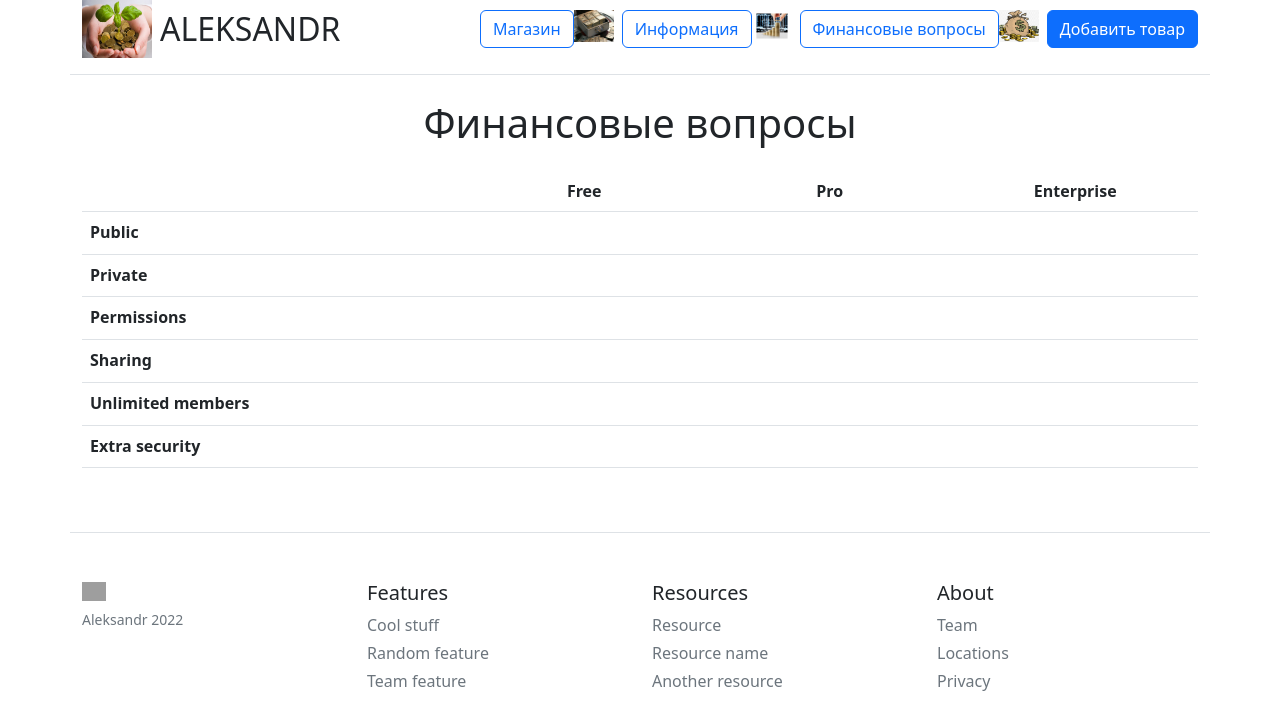
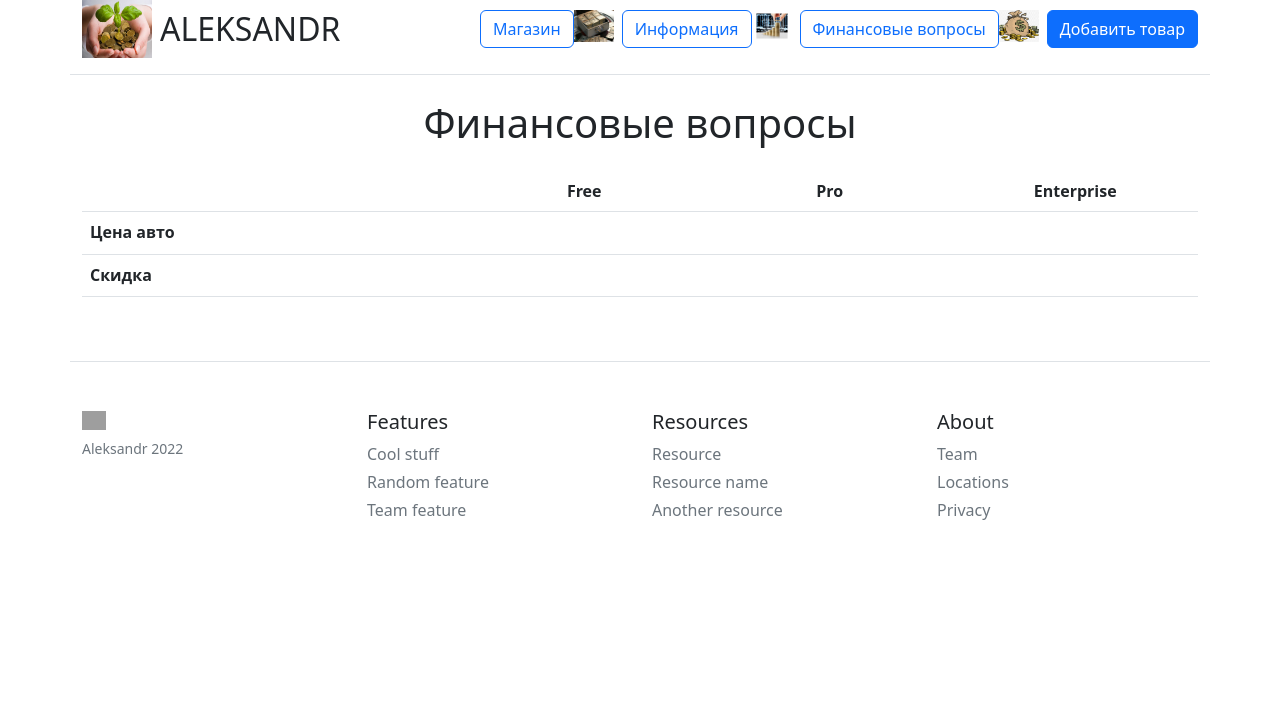
Before and after one commit to Zemlianik/shoponline, a Flask app: page /gold in a window 1280 px wide. Shown: the top 708 px of the page. Run offline with Flask 2, Linux system fonts and the light colour scheme; lists and menus that the app fills with data are empty; grey boxes are pictures that could not be loaded.

Commit message:
Цена скидка

```diff
--- a/templates/gold.html
+++ b/templates/gold.html
@@ -21,45 +21,20 @@
         </thead>
         <tbody>
           <tr>
-            <th scope="row" class="text-start">Public</th>
+            <th scope="row" class="text-start">Цена авто</th>
             <td><svg class="bi" width="24" height="24"><use xlink:href="#check"></use></svg></td>
             <td><svg class="bi" width="24" height="24"><use xlink:href="#check"></use></svg></td>
             <td><svg class="bi" width="24" height="24"><use xlink:href="#check"></use></svg></td>
           </tr>
           <tr>
-            <th scope="row" class="text-start">Private</th>
+            <th scope="row" class="text-start">Скидка</th>
             <td></td>
             <td><svg class="bi" width="24" height="24"><use xlink:href="#check"></use></svg></td>
             <td><svg class="bi" width="24" height="24"><use xlink:href="#check"></use></svg></td>
           </tr>
         </tbody>
 
-        <tbody>
-          <tr>
-            <th scope="row" class="text-start">Permissions</th>
-            <td><svg class="bi" width="24" height="24"><use xlink:href="#check"></use></svg></td>
-            <td><svg class="bi" width="24" height="24"><use xlink:href="#check"></use></svg></td>
-            <td><svg class="bi" width="24" height="24"><use xlink:href="#check"></use></svg></td>
-          </tr>
-          <tr>
-            <th scope="row" class="text-start">Sharing</th>
-            <td></td>
-            <td><svg class="bi" width="24" height="24"><use xlink:href="#check"></use></svg></td>
-            <td><svg class="bi" width="24" height="24"><use xlink:href="#check"></use></svg></td>
-          </tr>
-          <tr>
-            <th scope="row" class="text-start">Unlimited members</th>
-            <td></td>
-            <td><svg class="bi" width="24" height="24"><use xlink:href="#check"></use></svg></td>
-            <td><svg class="bi" width="24" height="24"><use xlink:href="#check"></use></svg></td>
-          </tr>
-          <tr>
-            <th scope="row" class="text-start">Extra security</th>
-            <td></td>
-            <td></td>
-            <td><svg class="bi" width="24" height="24"><use xlink:href="#check"></use></svg></td>
-          </tr>
-        </tbody>
+
       </table>
     </div>
   </main>
```
